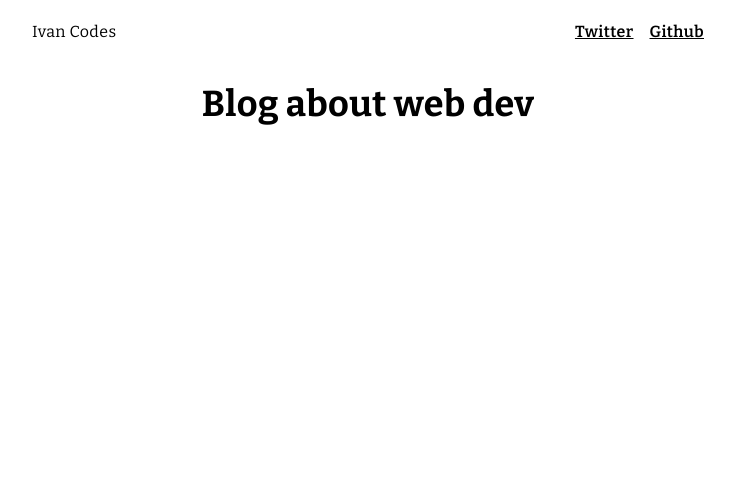
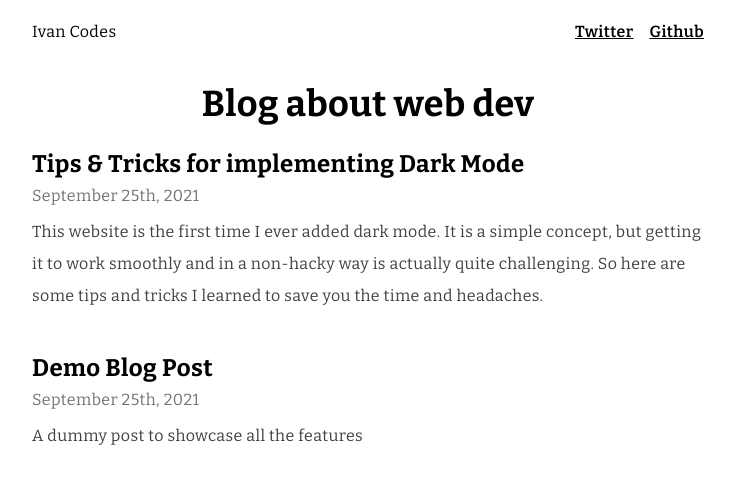
Before and after one commit to ivan-codes/blog, a Next.js app: page / in a window 1280 px wide. Shown: the top 484 px of the page, without its empty margins (272-1006 px from the left). Built offline with nearby package versions, Linux system fonts and the light colour scheme.

Commit message:
Test safari bug

```diff
--- a/pages/index.tsx
+++ b/pages/index.tsx
@@ -21,11 +21,17 @@ function Home({ postsData }: Props) {
   return (
     <Layout title="Ivan Codes' Blog">
       <h1 className="text-center mb-6">Blog about web dev</h1>
-      {/* <section>
+      <section>
         {postsData.map((post, idx) => (
-          <PostPreview {...post} key={idx} />
+          <PostPreview
+            title={post.title}
+            description={post.description}
+            pathname={post.pathname}
+            createdAt={post.createdAt}
+            key={idx}
+          />
         ))}
-      </section> */}
+      </section>
     </Layout>
   );
 }
```
